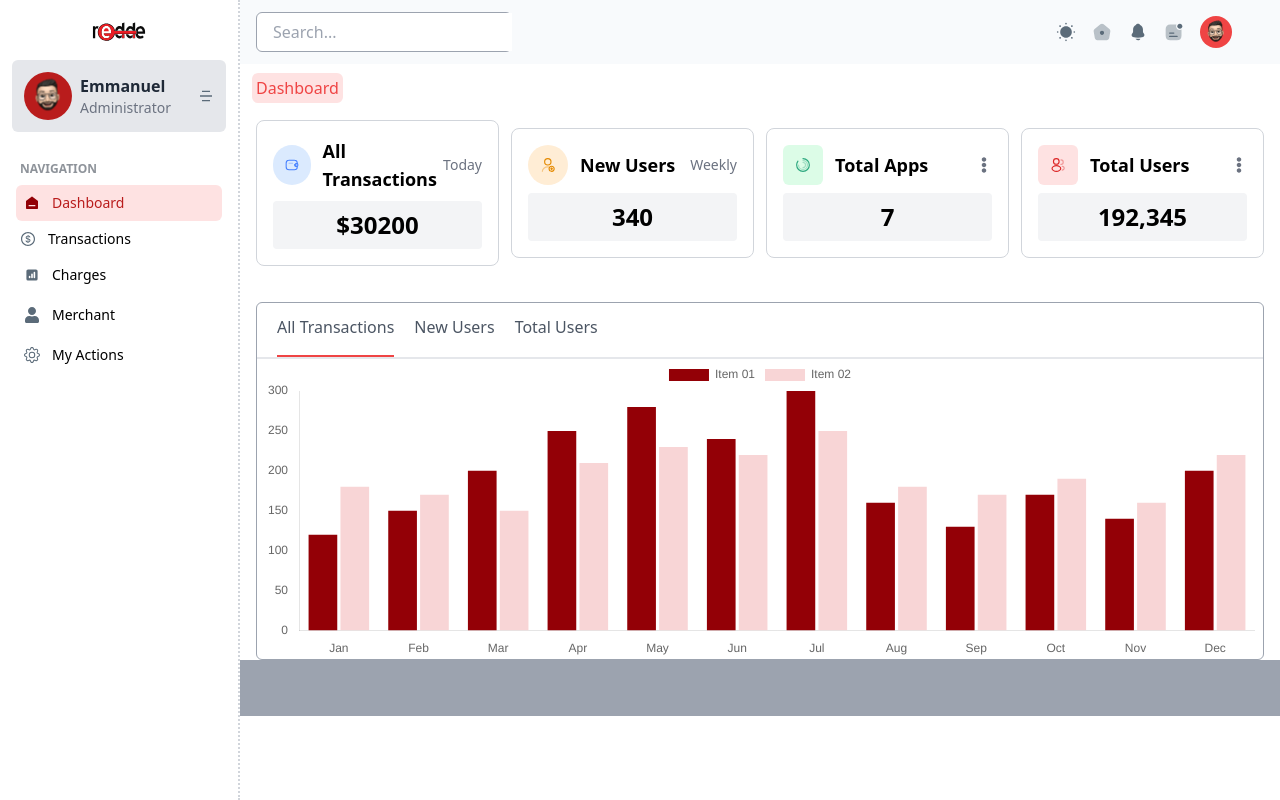
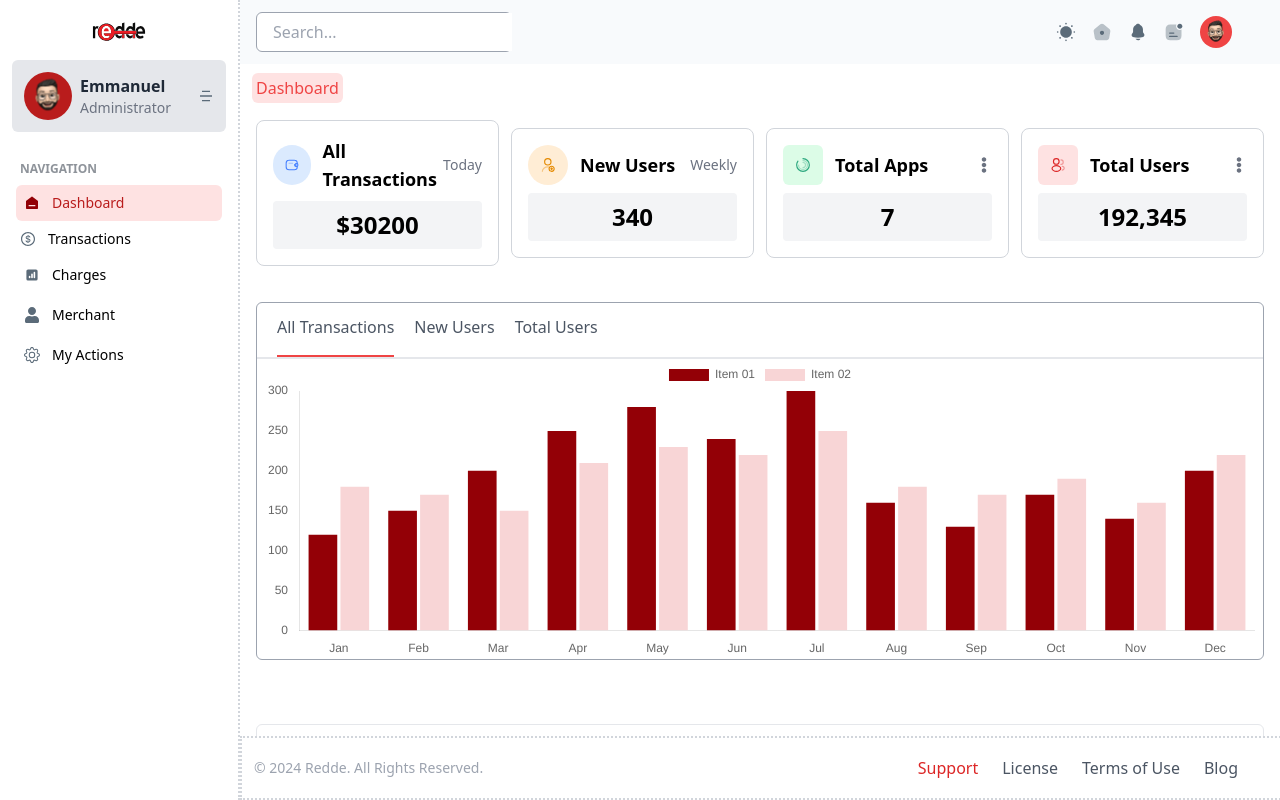
Before and after one commit to ellie-ctrl35/myapp, a React (Create React App) app: page /dashboard in a window 1280 px wide. Built offline with nearby package versions, Linux system fonts and the light colour scheme.

Commit message:
Transactions table

```diff
--- a/src/components/DefaultLayout.js
+++ b/src/components/DefaultLayout.js
@@ -5,7 +5,7 @@ const DefaultLayout = ({ children }) => {
   return (
     <div className="flex w-full h-full">
       <SideNav />
-      <main className="flex-1 bg-white h-full">
+      <main className="flex-1 bg-white h-full  overflow-y-auto">
         {children}
       </main>
     </div>
--- a/src/pages/Dashboard/Dashboard.jsx
+++ b/src/pages/Dashboard/Dashboard.jsx
@@ -1,4 +1,4 @@
-import {useState} from "react";
+import { useState } from "react";
 import SearchBar from "./components/SearchBar";
 import ComponentType1 from "./components/DataInfo";
 import AppInfo from "./components/AppInfo";
@@ -8,9 +8,10 @@ import chart from "../../assests/chart.svg";
 import profile from "../../assests/profile-2user.svg";
 import BarChart from "./components/BarChart";
 import Footer from "./components/Footer";
+import TransactionsTable from "./components/TransactionTables";
 
 const Dashboard = () => {
-  const [activeTab, setActiveTab] = useState('All Transactions');
+  const [activeTab, setActiveTab] = useState("All Transactions");
   return (
     <div className="w-full mx-0 px-0 py-0 bg-white">
       <SearchBar />
@@ -19,7 +20,7 @@ const Dashboard = () => {
           <span className="bg-red-100 p-1 rounded-md">Dashboard</span>
         </h1>
       </div>
-      <div className=" flex flex-row items-center justify-between mx-4 my-5 gap-3">
+      <div className="flex flex-row items-center justify-between mx-4 my-5 gap-3">
         <ComponentType1
           title="All Transactions"
           data="$30200"
@@ -47,30 +48,39 @@ const Dashboard = () => {
           iconBgColor="bg-red-100"
         />
       </div>
-      <div className="mx-4 border border-gray-400 rounded-md ">
+      <div className="mx-4 border border-gray-400 rounded-md mb-16">
         <ul className="flex flex-row space-x-5 border-gray-200 border-b-2 px-5 pt-3">
           <li
-                    className={`text-gray-600 pb-4 ${activeTab === 'All Transactions' ? 'border-b-2 border-red-500' : ''}`}
-                    onClick={() => setActiveTab('All Transactions')}
+            className={`text-gray-600 pb-4 ${
+              activeTab === "All Transactions"
+                ? "border-b-2 border-red-500"
+                : ""
+            }`}
+            onClick={() => setActiveTab("All Transactions")}
           >
             <a>All Transactions</a>
           </li>
           <li
-                    className={`text-gray-600 ${activeTab === 'New Users' ? 'border-b-2 border-red-500' : ''}`}
-                    onClick={() => setActiveTab('New Users')}
+            className={`text-gray-600 ${
+              activeTab === "New Users" ? "border-b-2 border-red-500" : ""
+            }`}
+            onClick={() => setActiveTab("New Users")}
           >
             <a>New Users</a>
           </li>
           <li
-                    className={`text-gray-600 ${activeTab === 'Total Users' ? 'border-b-2 border-red-500' : ''}`}
-                    onClick={() => setActiveTab('Total Users')}
+            className={`text-gray-600 ${
+              activeTab === "Total Users" ? "border-b-2 border-red-500" : ""
+            }`}
+            onClick={() => setActiveTab("Total Users")}
           >
             <a>Total Users</a>
           </li>
         </ul>
         <BarChart />
       </div>
-      <Footer/>
+      <TransactionsTable />
+      <Footer />
     </div>
   );
 };
--- a/src/pages/Dashboard/components/Footer.js
+++ b/src/pages/Dashboard/components/Footer.js
@@ -1,11 +1,46 @@
-import React from 'react'
+import { useState } from 'react';
+import { NavLink } from 'react-router-dom';
 
 const Footer = () => {
+  const [activeTab, setActiveTab] = useState('Support');
+
   return (
-    <footer className='bg-gray-400 w-full h-14 self-end'>
+    <footer className="w-full h-16 fixed bottom-0 flex flex-row items-center justify-between px-3 bg-white border-2 border-gray-300 border-dotted">
+      <h1 className="text-sm text-gray-400">
+        © 2024 Redde. All Rights Reserved.
+      </h1>
+      <div className="flex flex-row mr-64">
+        <NavLink
+          to="/support"
+          className={`text-gray-600 px-3 py-1 ${activeTab === 'Support' ? 'text-red-600' : ''}`}
+          onClick={() => setActiveTab('Support')}
+        >
+          Support
+        </NavLink>
+        <NavLink
+          to="/license"
+          className={`text-gray-600 px-3 py-1 ${activeTab === 'License' ? 'text-red-600' : ''}`}
+          onClick={() => setActiveTab('License')}
+        >
+          License
+        </NavLink>
+        <NavLink
+          to="/terms-of-use"
+          className={`text-gray-600 px-3 py-1 ${activeTab === 'Terms of Use' ? 'text-red-600' : ''}`}
+          onClick={() => setActiveTab('Terms of Use')}
+        >
+          Terms of Use
+        </NavLink>
+        <NavLink
+          to="/blog"
+          className={`text-gray-600 px-3 py-1 ${activeTab === 'Blog' ? 'text-red-600' : ''}`}
+          onClick={() => setActiveTab('Blog')}
+        >
+          Blog
+        </NavLink>
+      </div>
+    </footer>
+  );
+};
 
-    </footer>
-  )
-}
-
-export default Footer
+export default Footer;
--- /dev/null
+++ b/src/pages/Dashboard/components/TransactionTables.js
@@ -0,0 +1,49 @@
+import React from 'react';
+
+const TransactionsTable = () => {
+  const transactions = [
+    { transId: 'text', brandTransId: 'Support', username: 'Today 2:00', appName: 'Today 2:00', brandGroup: 'Today 2:00' },
+    { transId: 'Website down for one week', brandTransId: 'Support', username: 'Yesterday', appName: 'Yesterday', brandGroup: 'Yesterday' },
+    { transId: 'text', brandTransId: 'Support', username: 'Today 2:00', appName: 'Today 2:00', brandGroup: 'Today 2:00' },
+    { transId: 'Website down for one week', brandTransId: 'Support', username: 'Yesterday', appName: 'Yesterday', brandGroup: 'Yesterday' },
+    { transId: 'text', brandTransId: 'Support', username: 'Today 2:00', appName: 'Today 2:00', brandGroup: 'Today 2:00' },
+    { transId: 'Website down for one week', brandTransId: 'Support', username: 'Yesterday', appName: 'Yesterday', brandGroup: 'Yesterday' },
+    { transId: 'text', brandTransId: 'Support', username: 'Today 2:00', appName: 'Today 2:00', brandGroup: 'Today 2:00' },
+    { transId: 'Website down for one week', brandTransId: 'Support', username: 'Yesterday', appName: 'Yesterday', brandGroup: 'Yesterday' },
+
+    // Add more transactions as needed
+  ];
+
+  return (
+    <div className="overflow-x-auto mb-24 mx-4 border-gray-200 border  rounded-md">
+      <div className='flex flex-row justify-between items-center'>
+<h1 className="text-md text-black text-left ml-4 my-3"> Transactions</h1>
+<h1 className='text-red-600 mr-4 text-sm'>View All</h1>
+      </div>
+      <table className="min-w-full bg-white border">
+        <thead className="bg-red-100 border-b">
+          <tr>
+            <th className="px-4 py-2 text-left text-xs font-medium text-gray-500 uppercase tracking-wider">TransID</th>
+            <th className="px-4 py-2 text-left text-xs font-medium text-gray-500 uppercase tracking-wider">BrandTransID</th>
+            <th className="px-4 py-2 text-left text-xs font-medium text-gray-500 uppercase tracking-wider">Username</th>
+            <th className="px-4 py-2 text-left text-xs font-medium text-gray-500 uppercase tracking-wider">App Name</th>
+            <th className="px-4 py-2 text-left text-xs font-medium text-gray-500 uppercase tracking-wider">BrandGroup</th>
+          </tr>
+        </thead>
+        <tbody className="bg-white divide-y divide-gray-200">
+          {transactions.map((transaction, index) => (
+            <tr key={index}>
+              <td className="px-4 py-2 whitespace-nowrap text-sm text-gray-700">{transaction.transId}</td>
+              <td className="px-4 py-2 whitespace-nowrap text-sm text-gray-700">{transaction.brandTransId}</td>
+              <td className="px-4 py-2 whitespace-nowrap text-sm text-gray-700">{transaction.username}</td>
+              <td className="px-4 py-2 whitespace-nowrap text-sm text-gray-700">{transaction.appName}</td>
+              <td className="px-4 py-2 whitespace-nowrap text-sm text-gray-700">{transaction.brandGroup}</td>
+            </tr>
+          ))}
+        </tbody>
+      </table>
+    </div>
+  );
+};
+
+export default TransactionsTable;
```
Lines whose indentation alone changed are shown as unchanged.
